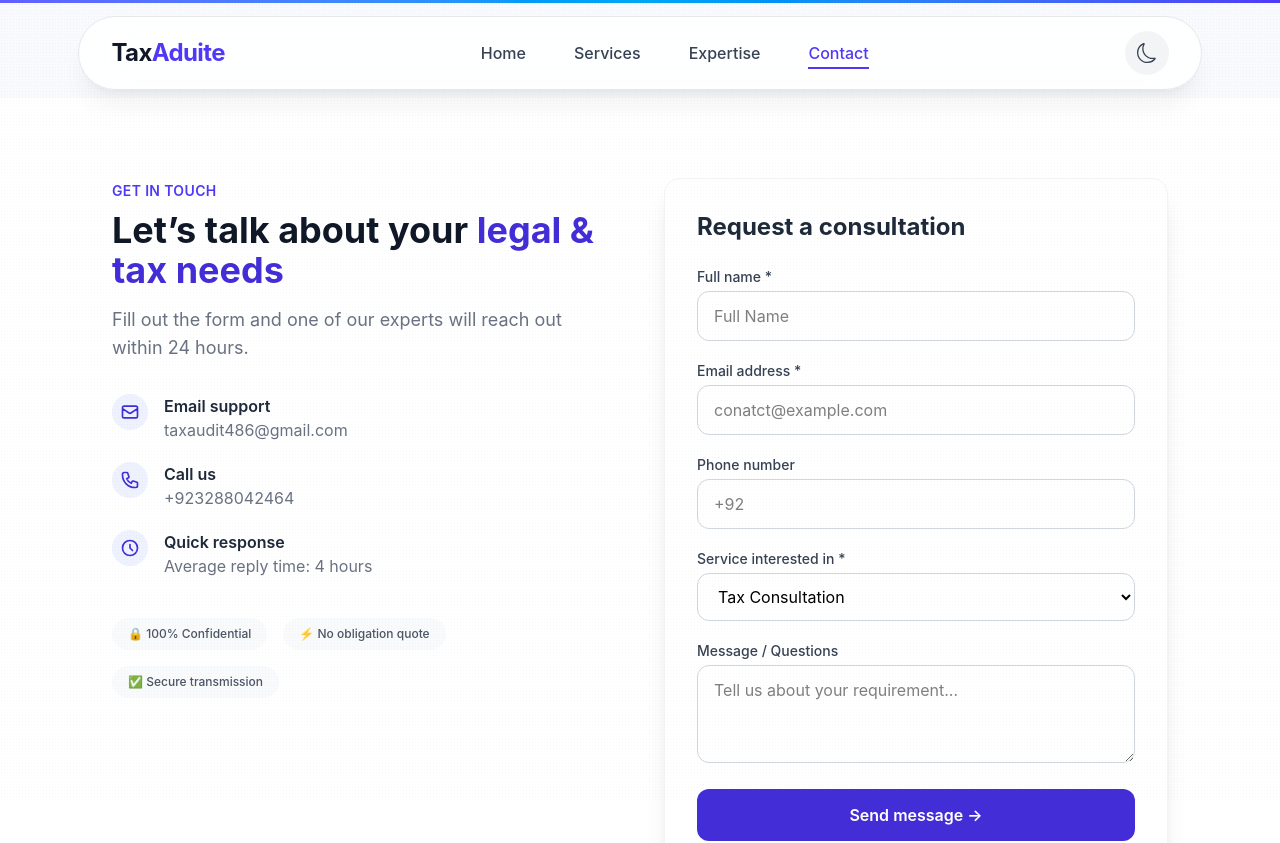
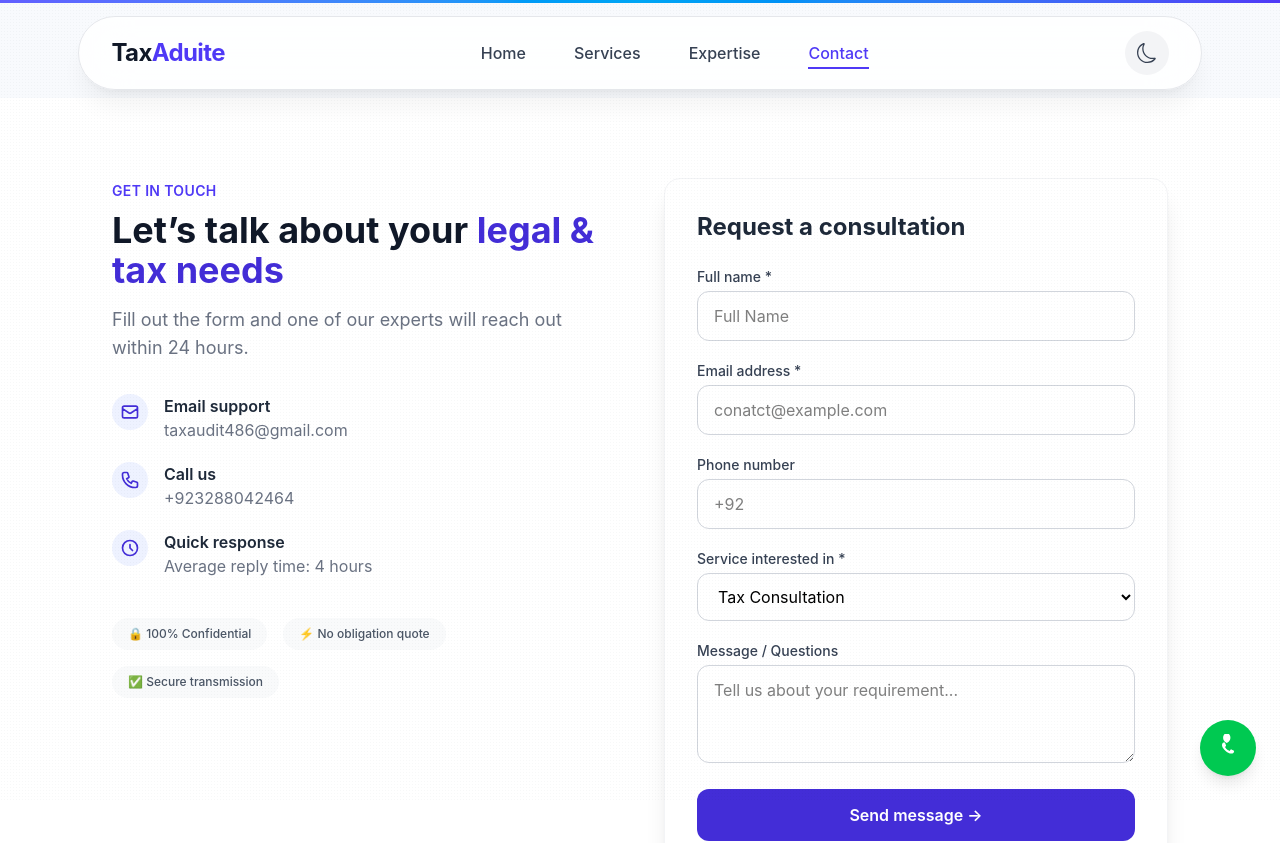
Before and after one commit to aliamadkhangit/taxaudit, a React (Vite) app: page /contact in a window 1280 px wide. Shown: the top 843 px of the page. Built offline with nearby package versions, Linux system fonts and the light colour scheme.

Commit message:
updated watsapp button

```diff
--- a/src/App.jsx
+++ b/src/App.jsx
@@ -4,6 +4,7 @@ import { useLocation } from "react-router-dom";
 import Navbar from "./components/Navbar";
 import Footer from "./components/Footer";
 import ScrollProgress from "./components/ScrollProgress";
+import FloatingWhatsApp from "./components/FloatingWhatsApp";
 import Home from "./pages/Home";
 
 import Services from "./pages/Services";
@@ -38,6 +39,7 @@ function App() {
         </AnimatePresence>
       </main>
       <Footer />
+      <FloatingWhatsApp />
     </div>
   );
 }
--- /dev/null
+++ b/src/components/FloatingWhatsApp.jsx
@@ -0,0 +1,21 @@
+import { motion } from "framer-motion";
+
+export default function FloatingWhatsApp() {
+  return (
+    <motion.a
+      href="https://wa.me/923288042464"
+      target="_blank"
+      rel="noopener noreferrer"
+      className="fixed bottom-6 right-6 bg-green-500 text-white p-4 rounded-full shadow-lg hover:bg-green-600 z-50 w-14 h-14 flex items-center justify-center"
+      initial={{ scale: 0, opacity: 0 }}
+      animate={{ scale: 1, opacity: 1 }}
+      transition={{ delay: 0.3, type: "spring", stiffness: 200 }}
+      whileHover={{ scale: 1.15 }}
+      whileTap={{ scale: 0.95 }}
+    >
+      <svg className="w-7 h-7" fill="currentColor" viewBox="0 0 24 24">
+        <path d="M17.472 14.382c-.297-.149-1.758-.867-2.03-.967-.272-.099-.471-.148-.67.15-.197.297-.767.966-.94 1.164-.173.199-.347.223-.644.075-.297-.15-1.255-.463-2.39-1.475-.883-.788-1.48-1.761-1.653-2.059-.173-.297-.018-.458.13-.606.134-.133.298-.347.446-.52.149-.174.198-.298.298-.497.099-.198.05-.371-.025-.52-.075-.149-.669-1.612-.916-2.207-.242-.579-.487-.5-.67-.51-.173-.008-.371-.01-.57-.01-.198 0-.52.074-.792.372-.272.297-1.04 1.016-1.04 2.479 0 1.462 1.065 2.875 1.213 3.074.149.198 2.096 3.2 5.076 4.487.709.306 1.262.489 1.694.625.712.227 1.36.195 1.871.118.571-.085 1.758-.719 2.006-1.413.248-.694.248-1.289.173-1.413-.074-.124-.272-.198-.57-.347m-5.421-7.403h-.006c-1.182 0-2.33-.474-3.178-1.322-1.695-1.695-2.265-4.034-1.27-6.25.556-1.289 1.774-2.294 3.169-2.294 1.396 0 2.61 1.005 3.166 2.294.995 2.216.425 4.555-1.27 6.25-.847.848-1.996 1.322-3.178 1.322m6.604-1.13l-.006-.007" />
+      </svg>
+    </motion.a>
+  );
+}
```
